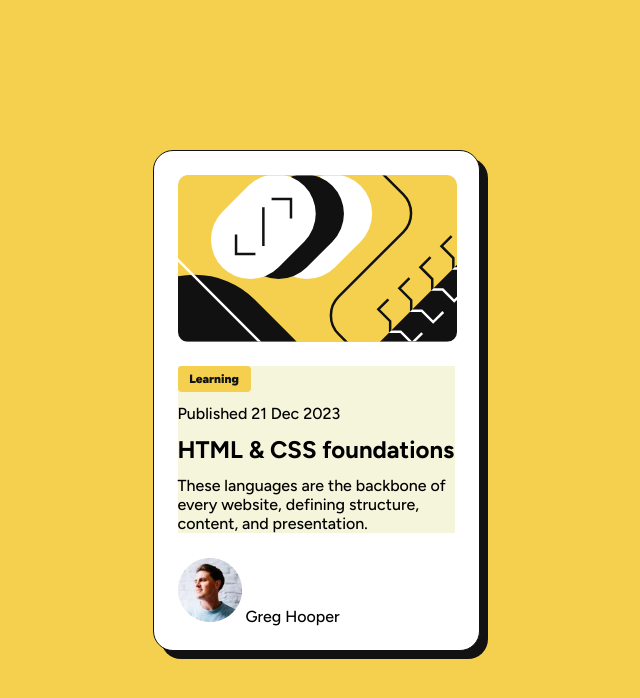
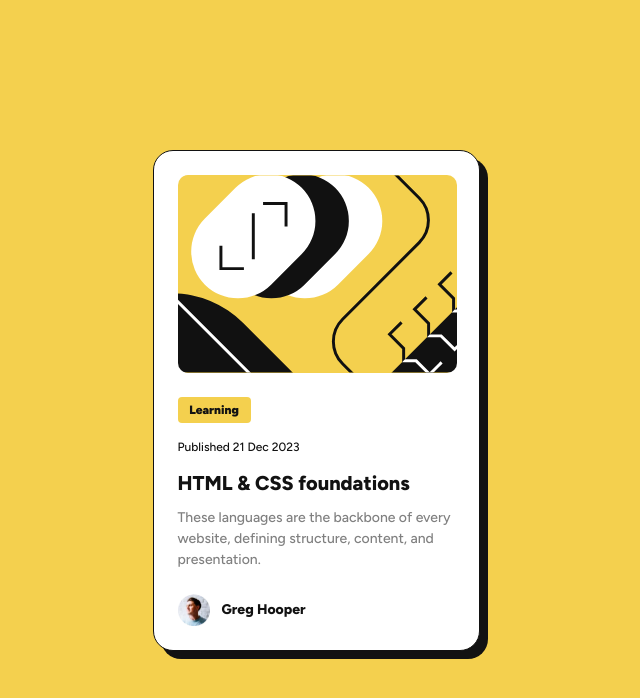
Before and after one commit to weslei573/preview-card-main, a plain HTML site: page index.html in a window 1280 px wide. Shown: the whole page, without its empty margins (324-964 px from the left). Drawn offline with Linux system fonts and the light colour scheme.

Commit message:
Update style.css

```diff
--- a/src/css/style.css
+++ b/src/css/style.css
@@ -25,6 +25,8 @@ body {
 	font-style: normal;
 	font-weight: 500;
 	font-size: 16px;
+	line-height: 150%;
+	color: var(--Black);
 }
 
 .box {
@@ -53,7 +55,6 @@ body {
 }
 
 .box .descricao {
-	background-color: beige;
 	display: flex;
 	flex-direction: column;
 	align-items: flex-start;
@@ -77,3 +78,35 @@ body {
 	font-size: 12px;
 	color: var(--Black);
 }
+
+.box .descricao > span {
+	font-size: 12px;
+}
+
+.box .descricao > h1 {
+	font-weight: 800;
+	font-size: 20px;
+}
+
+.box .descricao > p {
+	font-size: 14px;
+	line-height: 150%;
+	color: var(--Grey);
+}
+
+.box .perfil{
+	display: flex;
+	flex-direction: row;
+	align-items: center;
+	gap: 12px;
+}
+
+.box .perfil img{
+	width: 32px;
+	height: 32px;
+}
+
+.box .perfil > span {
+	font-weight:800;
+	font-size: 14px;
+}
```
